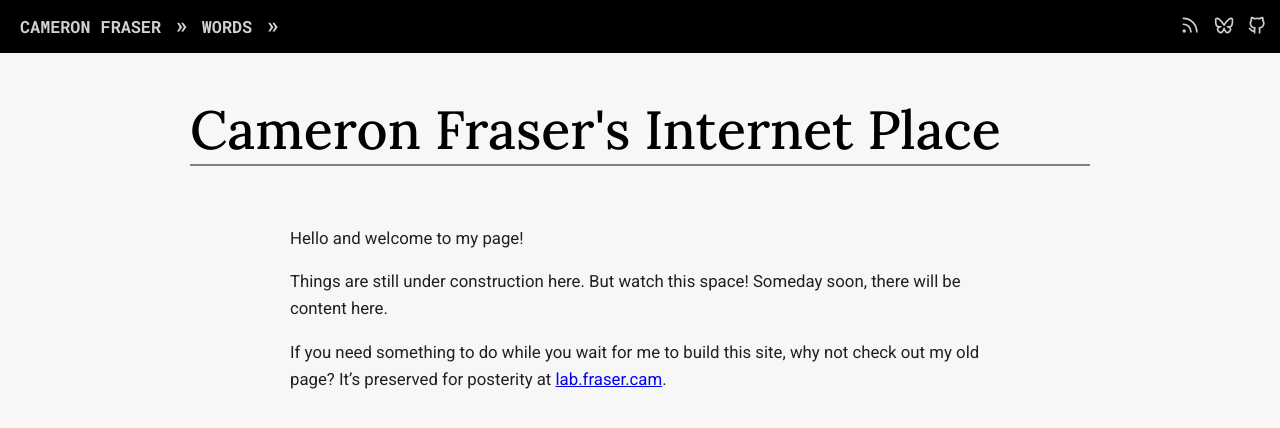
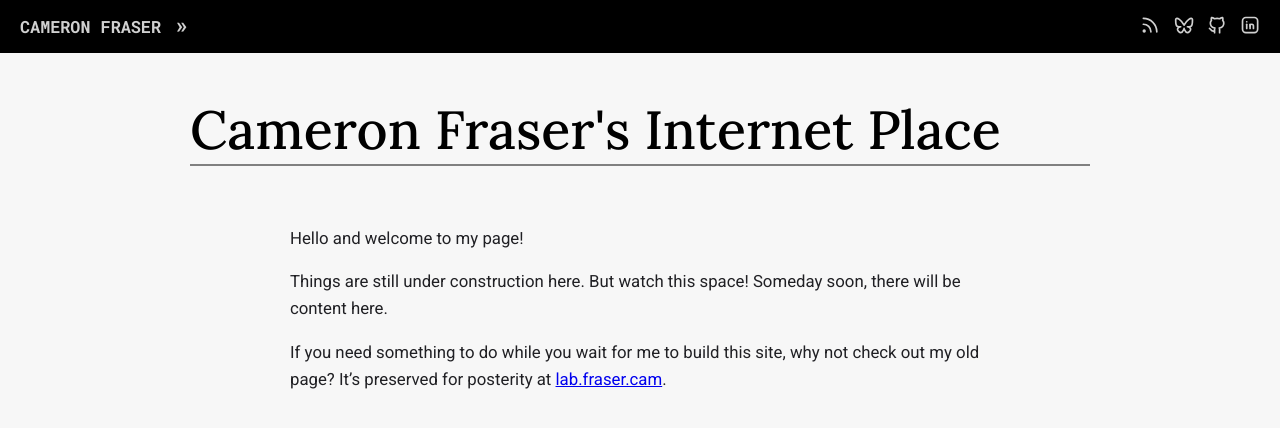
Before and after one commit to frasercl/fraser.cam, a Jekyll site: the page built from index.md, in a window 1280 px wide. Shown: the top 428 px of the page. Built offline with Jekyll 4.4.1, drawn with Linux system fonts in a browser that asks for light colours.

Commit message:
break navbar into new intermediate "page" layout

```diff
--- a/404.html
+++ b/404.html
@@ -1,6 +1,6 @@
 ---
 permalink: /404.html
-layout: default
+layout: base
 ---
 <style type="text/css" media="screen">
   .container {
--- a/_config.yml
+++ b/_config.yml
@@ -1,4 +1,4 @@
-title: Cameron Fraser's Internet Place
+title: Cameron Fraser
 description: >-
   This web site is under construction. It will eventually contain some good
   content put there by Cameron Fraser, a programmer and urbanist from Seattle.
@@ -18,3 +18,4 @@ defaults:
       type: "posts"
     values:
       layout: "post"
+      large_title: true
--- /dev/null
+++ b/_layouts/page.html
@@ -0,0 +1,53 @@
+---
+layout: base
+---
+<header class="b-section p-section-nav">
+    <div class="p-nav-container">
+        <span>
+            {%- assign crumbs = page.url | remove: "/index.html" | split: "/" %}
+            {%- if crumbs.size == 1 -%}
+                <span class="p-nav-breadcrumb">{{ site.title }}</span>
+            {%- else -%}
+                <a class="p-nav-breadcrumb">{{ site.title }}</a>
+            {%- endif -%}
+            {%- for crumb in crumbs offset: 1 -%}
+                {%- if forloop.last -%}
+                    {%- unless page.large_title -%}
+                        <span class="p-nav-breadcrumb">{{ page.title | default: crumb }}</span>
+                    {%- endunless -%}
+                {%- else -%}
+                    <a class="p-nav-breadcrumb">{{ crumb }}</a>
+                {%- endif -%}
+            {% endfor -%}
+        </span>
+        <span class="p-nav-social">
+            {% include social.html %}
+        </span>
+    </div>
+    {%- if page.large_title and page.title %}
+        <div class="p-nav-title" aria-hidden="true">{{ page.title }}</div>
+    {% endif -%}
+</header>
+<main>
+    {{ content }}
+</main>
+{%- if page.large_title %}
+    <script defer>
+        const SHOW_TITLE_CLASS = "p-nav-title-show";
+        const navTitle = document.querySelector(".p-nav-title");
+        const title = document.querySelector(".p-title");
+        let titleShown = false;
+
+        new IntersectionObserver(([entry]) => {
+            if (entry.intersectionRatio <= 0) {
+                if (!titleShown) {
+                    navTitle.classList.add(SHOW_TITLE_CLASS);
+                    titleShown = true;
+                }
+            } else if (titleShown) {
+                navTitle.classList.remove(SHOW_TITLE_CLASS);
+                titleShown = false;
+            }
+        }).observe(title);
+    </script>
+{%- endif %}
--- a/_layouts/post.html
+++ b/_layouts/post.html
@@ -1,24 +1,10 @@
 ---
-layout: default
+layout: page
 ---
-<header class="w-section w-section-nav">
-    <div class="w-nav-container">
-        <span>
-            <a class="w-nav-breadcrumb" href="/">Cameron Fraser</a>
-            <a class="w-nav-breadcrumb" href="/words">Words</a>
-        </span>
-        <span class="w-nav-social">
-            {% include social.html %}
-        </span>
-    </div>
-    <div class="w-nav-title" aria-hidden="true">{{ page.title }}</div>
-</header>
-<main>
-
 <article>
-        <div class="w-section w-section-hero">
+    <div class="b-section w-section-hero">
         <div>
-                <h1 class="w-hero-title">{{ page.title }}</h1>
+            <h1 class="p-title w-hero-title">{{ page.title }}</h1>
             {%- if page.subtitle %}
                 <p class="w-hero-subtitle">{{ page.subtitle }}</p>
             {% endif -%}
@@ -36,7 +22,7 @@ layout: default
             {% endif -%}
         </div>
     </div>
-        <div class="w-section w-section-content">
+    <div class="b-section w-section-content">
         {%- case page.dropcap %}
             {%- when "all" -%}
                 {%- assign dropcap_class = " w-dropcap-init w-dropcap-section" -%}
--- a/css/style.css
+++ b/css/style.css
@@ -9,6 +9,8 @@
     --color-trans-duration: 0.2s;
 }
 
+/* ----- BASE ----- */
+
 body {
     font-family: "Roboto", "Arial", sans-serif;
     font-optical-sizing: auto;
@@ -19,18 +21,19 @@ body {
     transition: all var(--color-trans-duration);
 }
 
-/* ----- PAGE LAYOUT ----- */
-
-.w-section {
+.b-section {
     padding: 0 20px;
+    box-sizing: border-box;
 }
 
-.w-section > div {
+.b-section > div {
     max-width: var(--section-width);
     margin: 0 auto;
 }
 
-.w-section-nav {
+/* ----- PAGE ----- */
+
+.p-section-nav {
     --section-width: 1400px;
     position: fixed;
     width: 100%;
@@ -42,27 +45,27 @@ body {
     transition: all var(--color-trans-duration);
 }
 
-.w-nav-container {
+.p-nav-container {
     display: flex;
     justify-content: space-between;
 }
 
-.w-nav-breadcrumb {
+.p-nav-breadcrumb {
     font-family: "Roboto Mono", "Consolas", monospace;
     text-transform: uppercase;
 }
 
-.w-nav-container a {
+.p-nav-container a {
     color: var(--color-nav-text);
     transition: color var(--color-trans-duration);
     text-decoration: none;
 }
 
-.w-nav-container a:hover {
+.p-nav-container a:hover {
     color: var(--color-nav-active);
 }
 
-a.w-nav-breadcrumb:after {
+a.p-nav-breadcrumb:after {
     content: " » ";
     font-size: 1.35em;
     line-height: 0.65;
@@ -70,13 +73,13 @@ a.w-nav-breadcrumb:after {
     transition: color var(--color-trans-duration);
 }
 
-.w-nav-social {
+.p-nav-social {
     line-height: 1;
     font-size: 1.2em;
     flex-shrink: 0;
 }
 
-.w-nav-title {
+.p-nav-title {
     font-family: "Lora", serif;
     font-weight: 500;
     font-size: 1.5em;
@@ -86,10 +89,16 @@ a.w-nav-breadcrumb:after {
     transition: padding-block-start 0.3s, max-height 0.3s;
 }
 
-.w-nav-title.w-nav-title-show {
+.p-nav-title.p-nav-title-show {
     padding-block-start: 0.2em;
     max-height: 1.5em;
 }
+
+main {
+    padding-block-start: 3em;
+}
+
+/* ----- POST ----- */
 
 .w-section-hero {
     --section-width: 900px;
@@ -131,11 +140,31 @@ a.w-nav-breadcrumb:after {
     --section-width: 700px;
 }
 
+.w-content.w-dropcap-init > p:first-child:first-letter,
+.w-content.w-dropcap-section > hr + p:first-letter {
+    font-family: "Lora", serif;
+    font-weight: 500;
+    font-size: 3.5em;
+    float: left;
+    margin: 0.1em 0.1em 0.1em 0;
+    line-height: 0.65;
+    color: var(--color-text-header);
+}
+
+/* push fragment links down so the heading is visible under the page header */
+article h2:before,
+article h3:before,
+article h4:before,
+article h5:before,
+article h6:before {
+    display: block;
+    content: "";
+    margin-top: -3.5em;
+    height: 3.5em;
+    visibility: hidden;
+}
+
 /* ----- PAGE CONTENT ----- */
-
-main {
-    padding-block-start: 3em;
-}
 
 h1 {
     font-size: 3.2em;
@@ -154,19 +183,6 @@ h1, h2, h3, h4, h5, h6 {
     color: var(--color-text-header);
 }
 
-/* push fragment links down so the heading is visible under the page header */
-article h2:before,
-article h3:before,
-article h4:before,
-article h5:before,
-article h6:before {
-    display: block;
-    content: "";
-    margin-top: -3.5em;
-    height: 3.5em;
-    visibility: hidden;
-}
-
 p, blockquote {
     line-height: 1.6;
 }
@@ -177,23 +193,12 @@ hr {
     margin: 2em 0;
 }
 
-.w-content.w-dropcap-init > p:first-child:first-letter,
-.w-content.w-dropcap-section > hr + p:first-letter {
-    font-family: "Lora", serif;
-    font-weight: 500;
-    font-size: 3.5em;
-    float: left;
-    margin: 0.1em 0.1em 0.1em 0;
-    line-height: 0.65;
-    color: var(--color-text-header);
-}
-
 @media print {
-    .w-section-nav {
+    .p-section-nav {
         position: static;
     }
 
-    .w-nav-social {
+    .p-nav-social {
         display: none;
     }
 
@@ -202,7 +207,7 @@ hr {
     }
 }
 
-/* ----- INCLUDES ----- */
+/* ----- SOCIAL ----- */
 
 .s-icon:not(:last-child) {
     margin-inline-end: 8px;
```
Also changed, not shown: other parts of _layouts/post.html (+0 -22 lines), _layouts/base.html (renamed from _layouts/default.html). Lines whose indentation alone changed are shown as unchanged.
